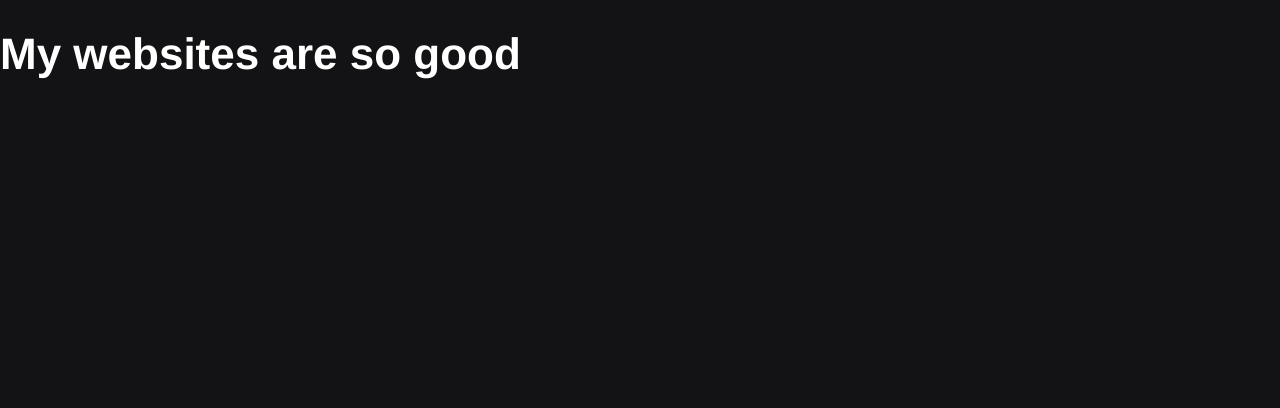
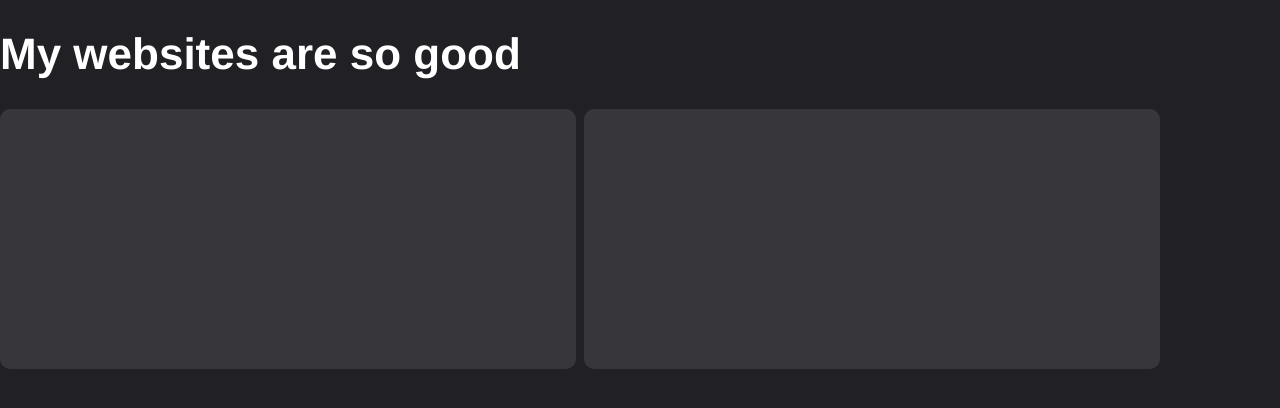
Before and after one commit to Ambioid/Web-Development, a plain HTML site: page index.html in a window 1280 px wide. Drawn offline with Linux system fonts and the light colour scheme.

Commit message:
Update style.css

```diff
--- a/style.css
+++ b/style.css
@@ -1,12 +1,66 @@
-body{
-background-color: #131316;
-color: #ffffff;
-padding: 0;
-margin: 0;
-font-family: 'Helvetica';font-size: 22px;
+body {
+    background-color: #202025;
+    color: #ffffff;
+    padding: 0;
+    margin: 0;
+    font-family: 'Helvetica';
+    font-size: 22px;
+
 }
 
-section{
+#cards-holder {
+    display: flex;
+    gap: 8px;
+    width: calc(100% - 20px);
+}
+
+.card::before {
+    background: radial-gradient(
+        800px circle at var(--mouse-x) var(--mouse-y),
+        rgba(255, 255, 255, 0.2),
+        transparent 40%);
+    z-index: 3;
+}
+
+.card::after {
+    background: radial-gradient(
+        600px circle at var(--mouse-x) var(--mouse-y),
+        rgba(255, 255, 255, 0.4),
+        transparent 40%);
+    z-index: 1;
+}
+
+.card:hover::before {
+    opacity: 1;
+}
+
+.card::before,
+.card::after {
+    border-radius: inherit;
+    content: "";
+    height: 100%;
+    left: 0px;
+    opacity: 0;
+    position: absolute;
+    top: 0px;
+    transition: opacity 500ms;
+    width: 100%;
+}
+
+
+
+.card {
+    background-color: rgba(255, 255, 255, 0.1);
+    border-radius: 10px;
+    cursor: pointer;
+    display: flex;
+    height: 260px;
+    flex-direction: column;
+    position: relative;
+    width: 45vw;
+}
+
+section {
     display: grid;
     place-items: center;
     align-content: center;
```
